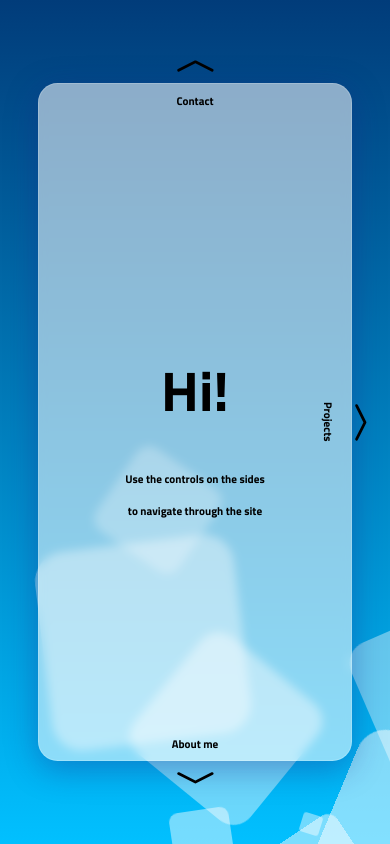
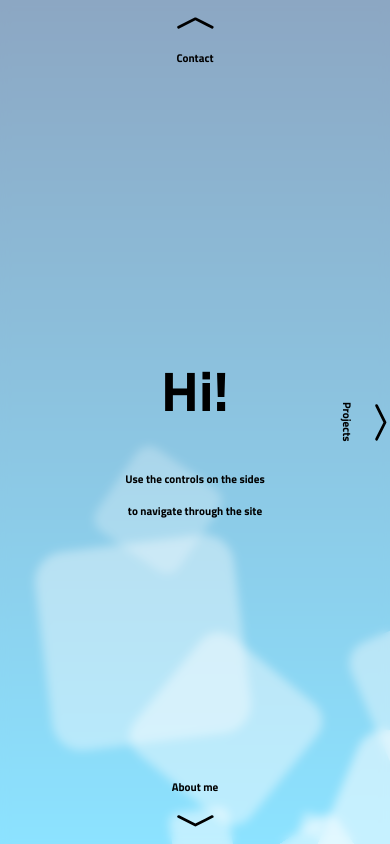
Before and after one commit to dominik-sek/portfolio_old, a React (Create React App) app: page / in a window 390 px wide. Built offline with nearby package versions, Linux system fonts and the light colour scheme.

Commit message:
mobile scalings and sidebar positions

```diff
--- a/src/Components/Card.js
+++ b/src/Components/Card.js
@@ -36,9 +36,8 @@ export default function Card(params) {
 
 const CardBody = styled.div`
     position:absolute;
-    border-radius:5vmin;
-    width:80%;
-    height:90%;
+    width:100%;
+    height:100%;
     z-index:999;
     background: rgba( 255, 255, 255, 0.55 );
     box-shadow: 0 8px 32px 0 rgba( 31, 38, 135, 0.37 );
@@ -49,9 +48,11 @@ const CardBody = styled.div`
     align-items:center;
     flex-direction:column;
 
-    @media (max-width: 966px) {
+    @media (min-width: 966px) {
         width:80%;
-        height:80%;
+        height:90%;
+        border-radius:5vmin;
+
     }
 `
 const Container = styled.div`
--- a/src/Components/Sidebar.js
+++ b/src/Components/Sidebar.js
@@ -133,9 +133,7 @@ const Body = styled.div`
                     flex-direction:column-reverse;
                     justify-content:center;
                     }
-                @media (max-width: 768px) {
-                    top:-6%;
-                }
+
 
             `
             case 'down':
@@ -147,9 +145,7 @@ const Body = styled.div`
                     flex-direction:column;
                     justify-content:center;
                     }
-                    @media (max-width: 768px){
-                    bottom:-6%;
-                }
+
 
             `
             case 'left':
@@ -160,10 +156,9 @@ const Body = styled.div`
                 @media (max-width: 1200px) {
                     flex-direction:row-reverse;
                     justify-content:center;
+                    width:10%;
                     }
-                    @media (max-width: 768px){
-                    left:-10%;
-                }
+
             `
             case 'right':
                 return `
@@ -173,10 +168,9 @@ const Body = styled.div`
                 @media (max-width: 1200px) {
                     flex-direction:row;
                     justify-content:center;
+                    width:10%;
                     }
-                    @media (max-width: 768px){
-                    right:-10%;
-                }
+
             `
             default:
                 return undefined
```
